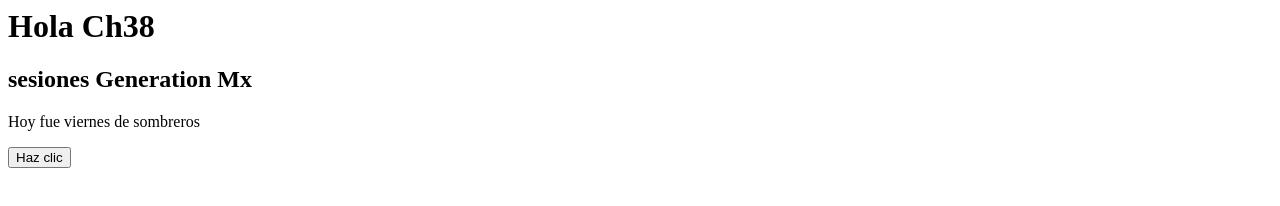
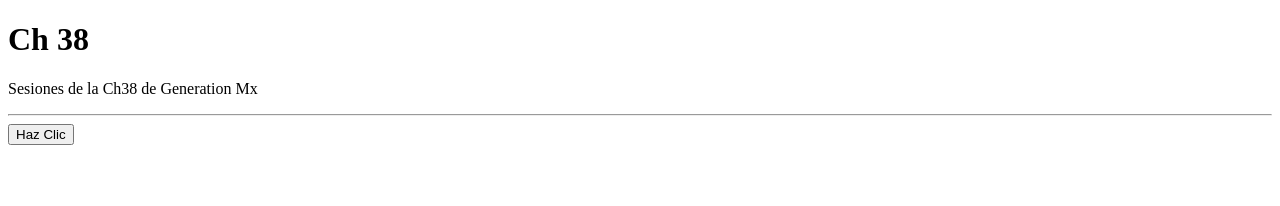
Before and after one commit to AndresPardo2215/Ch38-sesiones, a plain HTML site: page index.html in a window 1280 px wide. Drawn offline with Linux system fonts and the light colour scheme.

Commit message:
feat: version de html 5 con metas

```diff
--- a/index.html
+++ b/index.html
@@ -1,13 +1,23 @@
-<html>
-	<head>
-		<title> Ch38 </title>
-	</head>
-	<body>
+<!DOCTYPE html>
+<html lang="en">
 
-		<h1> Hola Ch38 </h1>
-		<h2> sesiones Generation Mx </h2>
-		<p>Hoy fue viernes de sombreros</p>
-		<button>Haz clic </button>
+<head>
+	<meta charset="UTF-8">
+	<meta name="viewport" content="width=device-width, initial-scale=1.0">
+	<title>Document</title>
+</head>
 
-	</body>
+<body>
+	<main>
+		<h1>Ch 38</h1>
+		<p>Sesiones de la Ch38 de Generation Mx</p>
+		<hr>
+		<button>Haz Clic</button>
+	</main>
+	<footer>
+
+	</footer>
+
+</body>
+
 </html>
```
